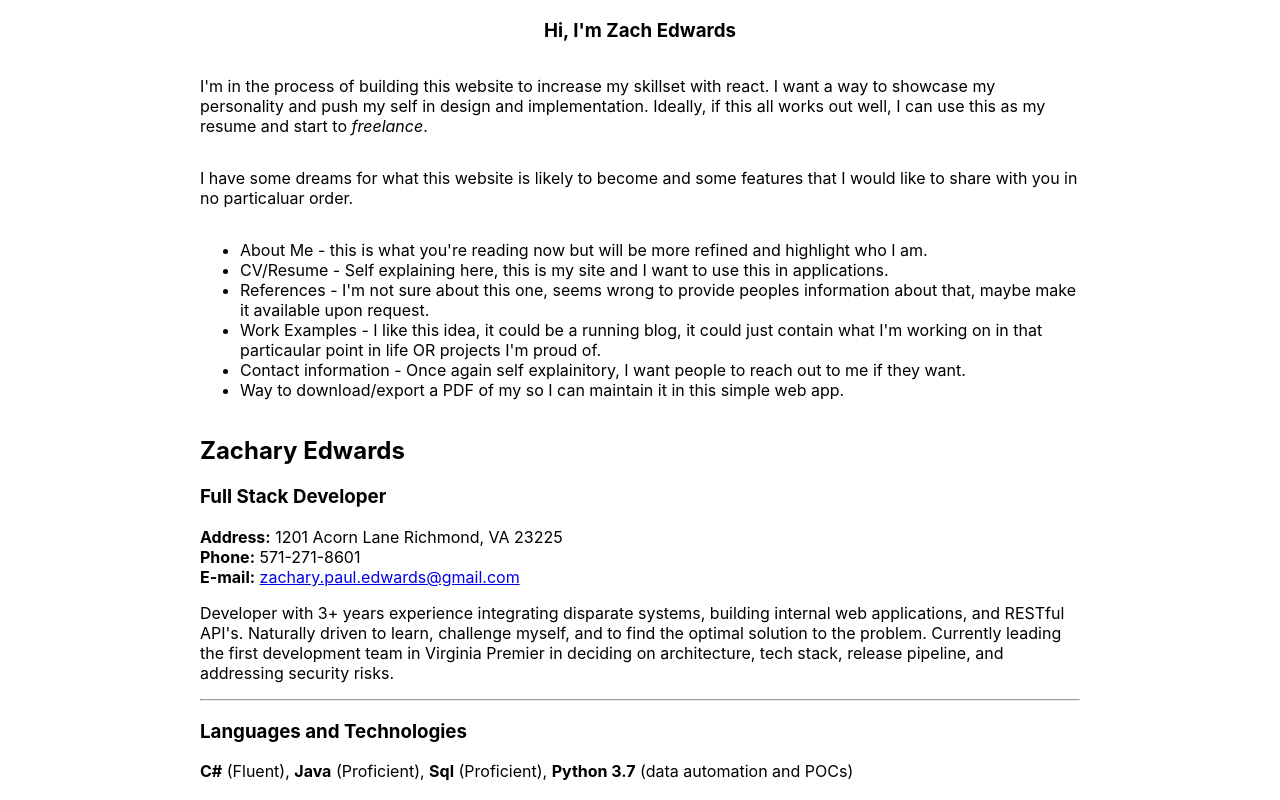
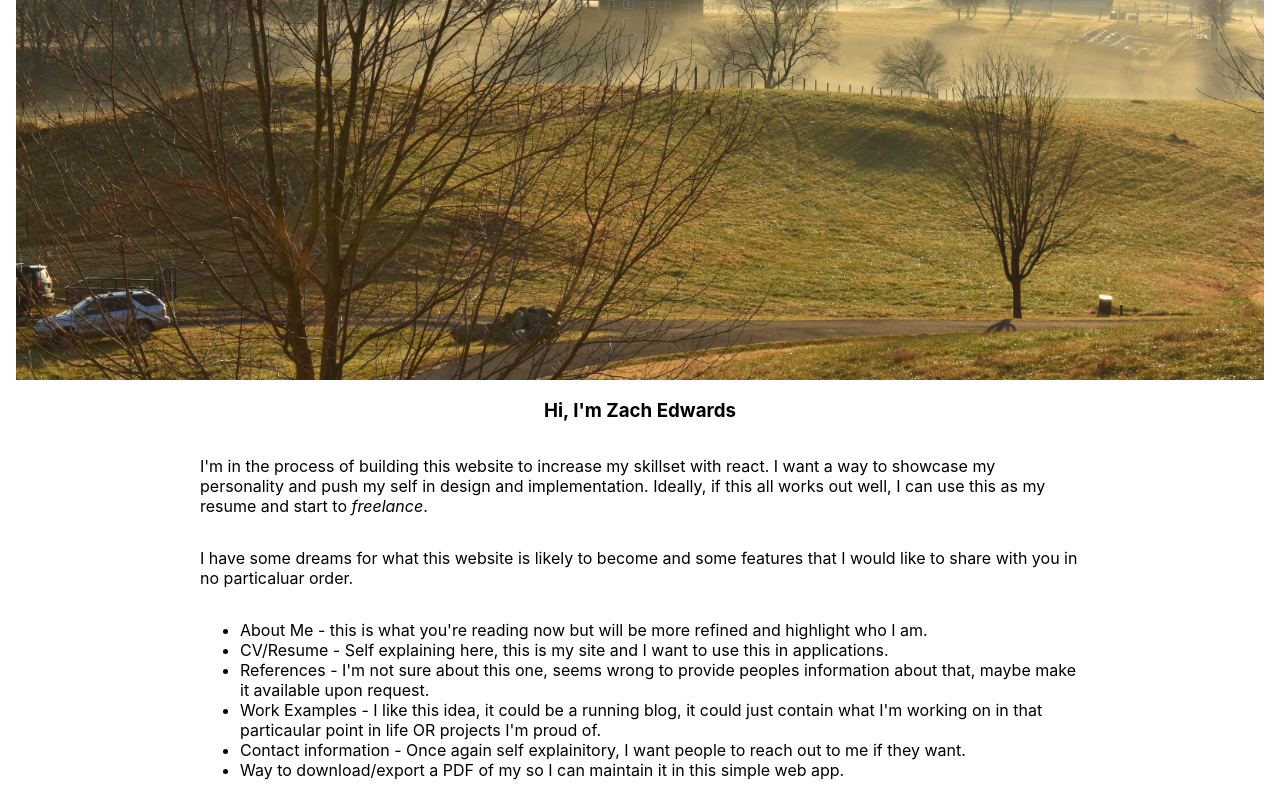
Before and after one commit to zachary-edwards/CV, a React (Create React App) app: page / in a window 1280 px wide. Shown: the top 800 px of the page. Built offline with nearby package versions, Linux system fonts and the light colour scheme.

Commit message:
added first parallax image

```diff
--- a/src/App.css
+++ b/src/App.css
@@ -8,14 +8,13 @@ body,html {
 }
 
 .app-wrapper {
-  height: calc(100vh - 1rem);
+  height: 100%;
   width: calc(100vw - 2rem);
   display: flex;
   flex-wrap: wrap;
   align-items: center;
   flex-flow: column;
   overflow-y: scroll;
-  flex-grow: 2;
 }
 
 .about-me__wrapper {
@@ -81,6 +80,20 @@ body,html {
   }
 }
 
+.parallax {
+  /* The image used */
+  background-image: url('./imgs/dsc_0733.jpg');
+
+  /* Full height */
+  height: 380px;
+  width: 100%;
+  /* Create the parallax scrolling effect */
+  background-attachment: fixed;
+  background-position: bottom;
+  background-repeat: no-repeat;
+  background-size: cover;
+}
+
 .App-header {
   background-color: #282c34;
   min-height: 100vh;
--- a/src/App.js
+++ b/src/App.js
@@ -8,6 +8,7 @@ function App() {
   return (
     <div className="app-content">
       <div className="app-wrapper">
+        <div className="parallax"/>
         <AboutMe className={'about-me__wrapper'} test='This is an AboutMe section'/>
         <JobHistory className={'job-history__wrapper'}/>
         <Education className={'education__wrapper'}/>
```
Also changed, not shown: 1 other file (tests, documents, lock files or other folders).
